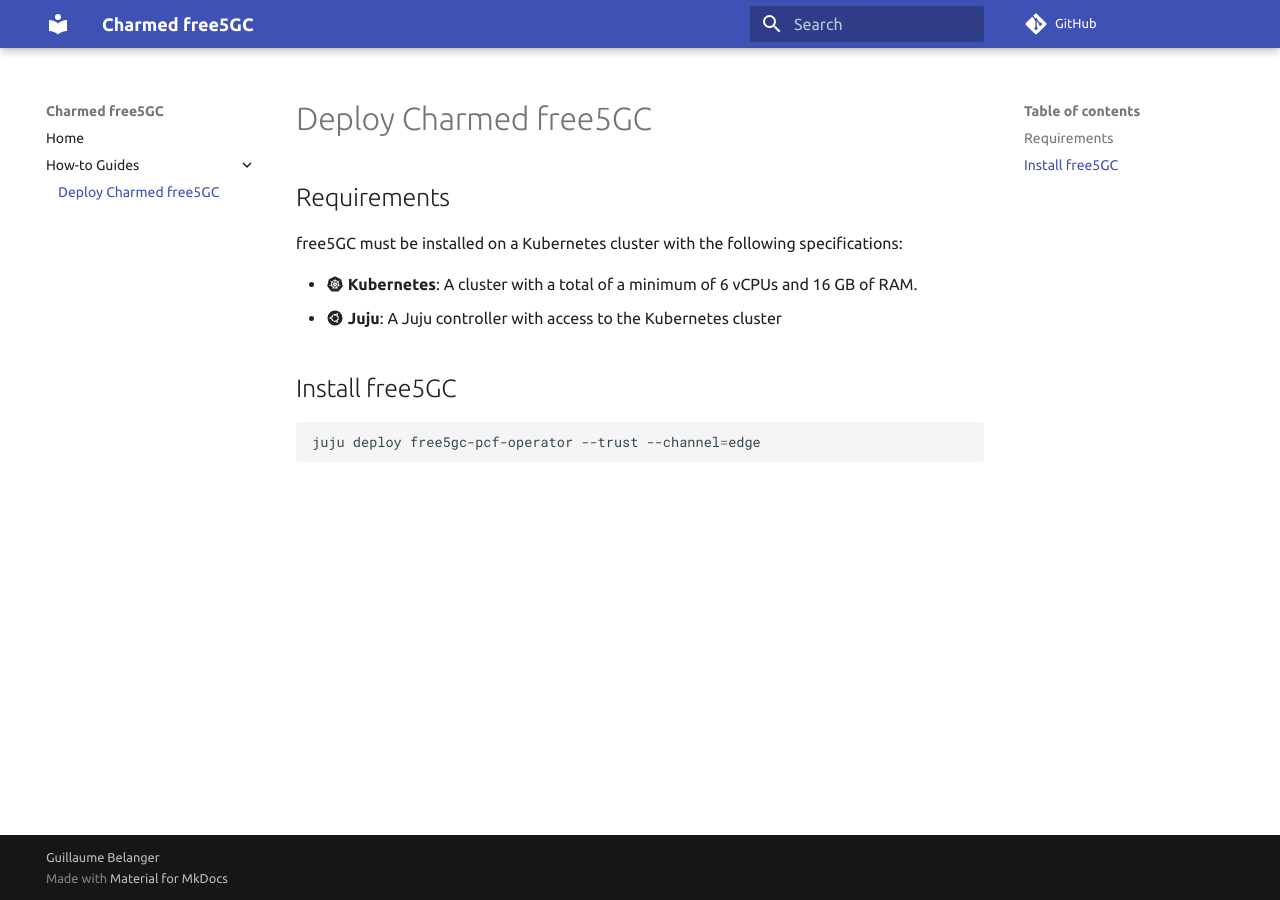
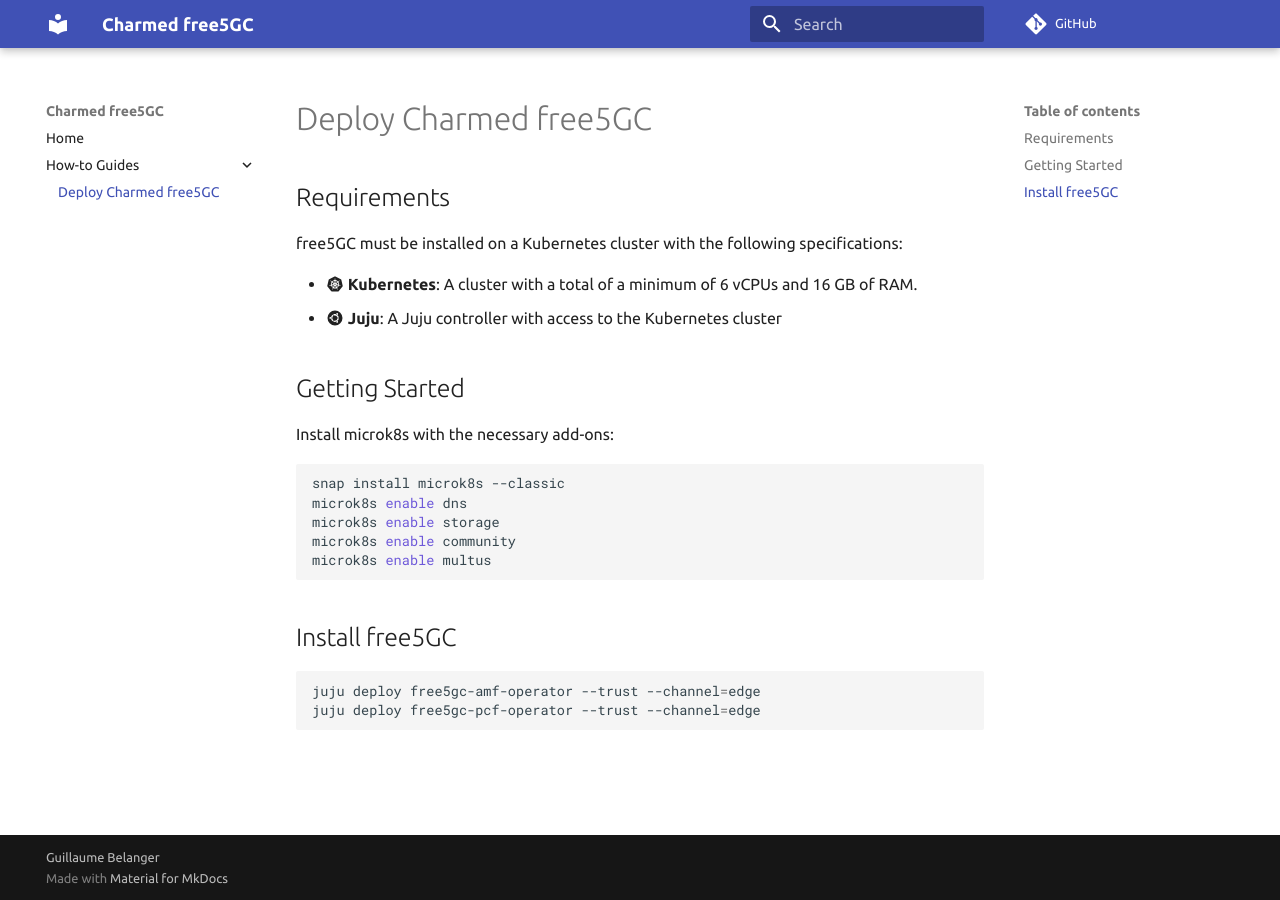
Before and after one commit to gruyaume/charmed-free5gc, an MkDocs documentation site: the page built from docs/how-to/deploy_charmed_free5gc.md, in a window 1280 px wide. Built offline with MkDocs 1.6.1 and Material for MkDocs 9.7.7, drawn with Linux system fonts in a browser that asks for light colours; comment, search, counter and statistics services are not loaded.

Commit message:
Adds AMF to doc

````diff
--- a/docs/how-to/deploy_charmed_free5gc.md
+++ b/docs/how-to/deploy_charmed_free5gc.md
@@ -7,8 +7,21 @@
 - **:material-kubernetes: Kubernetes**: A cluster with a total of a minimum of 6 vCPUs and 16 GB of RAM.
 - **:material-ubuntu: Juju**: A Juju controller with access to the Kubernetes cluster
 
+## Getting Started
+
+Install microk8s with the necessary add-ons:
+
+```bash
+snap install microk8s --classic
+microk8s enable dns
+microk8s enable storage
+microk8s enable community
+microk8s enable multus
+```
+
 ## Install free5GC
 
 ```bash
+juju deploy free5gc-amf-operator --trust --channel=edge
 juju deploy free5gc-pcf-operator --trust --channel=edge
 ```
````
Also changed, not shown: README.md (+21 -4 lines).
